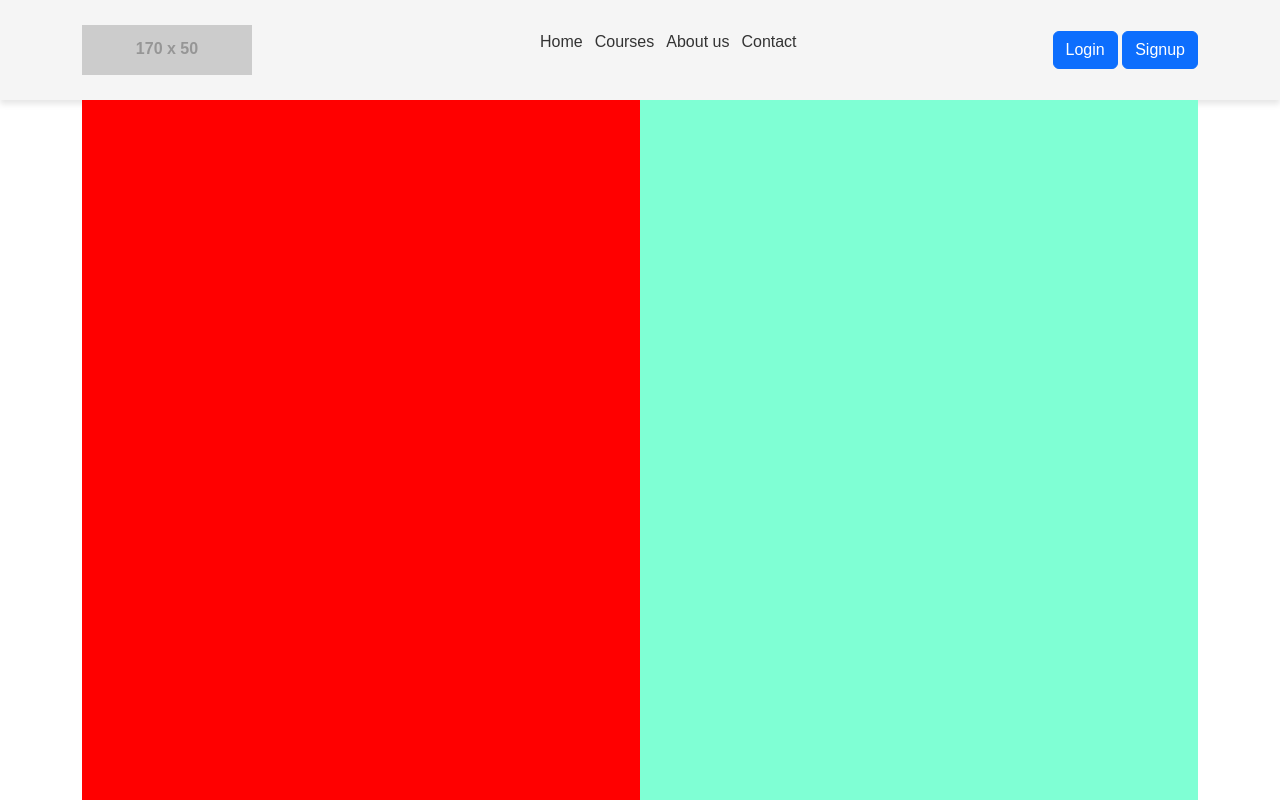
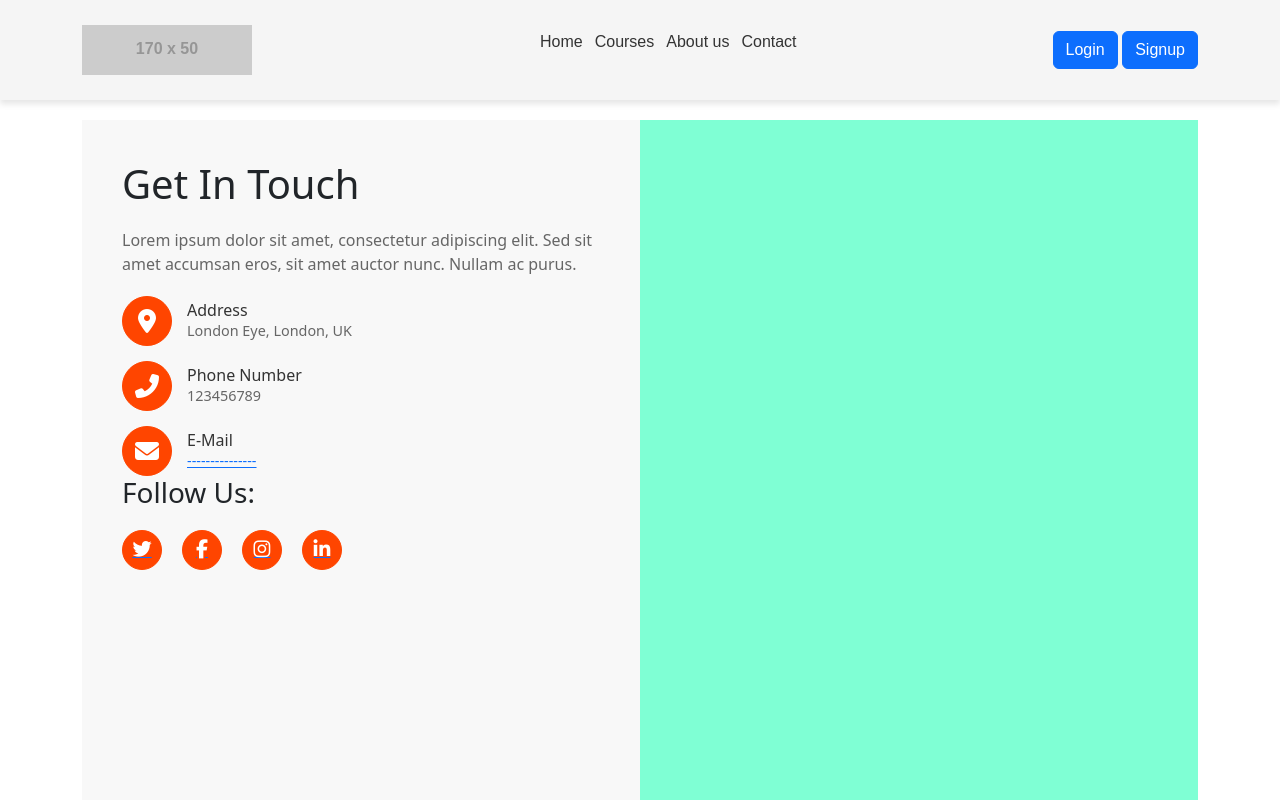
Before and after one commit to utkarsh45-a/optlit, a website built with Vite: page pages/contact.html in a window 1280 px wide. Shown: the top 800 px of the page. Built offline with nearby package versions, Linux system fonts and the light colour scheme; placeholder pictures from the web are drawn by us.

Commit message:
contact page updated

```diff
--- a/pages/contact.html
+++ b/pages/contact.html
@@ -4,7 +4,7 @@
 <head>
     <meta charset="UTF-8">
     <meta name="viewport" content="width=device-width, initial-scale=1.0">
-    <title>TechUpSkills</title>
+    <title>Document</title>
     <!-- bootstrap -->
     <link href="https://cdn.jsdelivr.net/npm/bootstrap@5.3.3/dist/css/bootstrap.min.css" rel="stylesheet">
     <link rel="stylesheet" href="../styles/navBar.css">
@@ -26,13 +26,13 @@
                         <i class="fa-solid fa-xmark fa-xl menu-close"></i>
                     </div>
                     <li><a class="nav-links" href="../index.html">Home</a></li>
-                    <li><a class="nav-links" href="../index.html#courses">Courses</a></li>
+                    <li><a class="nav-links" href="">Courses</a></li>
                     <li><a class="nav-links" href="./about.html">About us</a></li>
                     <li><a class="nav-links" href="#">Contact</a></li>
                 </ul>
                 <div class="nav-btns">
-                    <a href="./login.html"><button class="btn btn-primary btn-size">Login</button></a>
-                    <a href="./signup.html"><button class="btn btn-primary btn-size">Signup</button></a>
+                    <a href="../pages/login.html"><button class="btn btn-primary btn-size">Login</button></a>
+                    <a href="../pages/login.html"><button class="btn btn-primary btn-size">Signup</button></a>
                 </div>
                 <div class="menu">
                     <i class="fa-solid fa-bars fa-xl menu-open"></i>
@@ -41,24 +41,61 @@
         </nav>
     </header>
 
-    <!-- content section  -->
+    <!-- Content Section -->
     <div class="container">
-
         <div class="contact-container">
             <div class="get-in-touch">
+                <h1>Get In Touch</h1>
+                <p>Lorem ipsum dolor sit amet, consectetur adipiscing elit. Sed sit amet accumsan eros, sit amet auctor
+                    nunc. Nullam ac purus.</p>
 
+                <div class="contact-info">
+                    <div class="contact-item">
+                        <div class="icon"><i class="fas fa-map-marker-alt"></i></div>
+                        <div class="contact-text">
+                            <h4>Address</h4>
+                            <p>London Eye, London, UK</p>
+                        </div>
+                    </div>
+                    <div class="contact-item">
+                        <div class="icon"><i class="fas fa-phone-alt"></i></div>
+                        <div class="contact-text">
+                            <h4>Phone Number</h4>
+                            <p>123456789</p>
+                        </div>
+                    </div>
+                    <div class="contact-item">
+                        <div class="icon"><i class="fas fa-envelope"></i></div>
+                        <div class="contact-text">
+                            <h4>E-Mail</h4>
+                            <p><a href="mailto:example@domain.com">---------------</a></p>
+                        </div>
+                    </div>
+                </div>
+
+                <h3>Follow Us:</h3>
+                <div class="follow">
+                    <a href="#">
+                        <div class="icon"><i class="fab fa-twitter"></i></div>
+                    </a>
+                    <a href="#">
+                        <div class="icon"><i class="fab fa-facebook-f"></i></div>
+                    </a>
+                    <a href="#">
+                        <div class="icon"><i class="fab fa-instagram"></i></div>
+                    </a>
+                    <a href="#">
+                        <div class="icon"><i class="fab fa-linkedin-in"></i></div>
+                    </a>
+                </div>
             </div>
             <div class="send-msg">
-
+                <!-- Contact form or message area can go here -->
             </div>
         </div>
-
-
     </div>
 
-    <!-- footer  -->
-
-    <!-- Footer Section -->
+    <!-- Footer -->
     <footer class="footer">
         <div class="footer-container">
             <div class="footer-row">
@@ -69,9 +106,6 @@
                         <li><a href="#">Web Development</a></li>
                         <li><a href="#">Data Structure</a></li>
                         <li><a href="#">Operating System</a></li>
-                        <!-- <li><a href="#">Databases</a></li> -->
-
-
                     </ul>
                 </div>
                 <div class="footer-col">
@@ -101,24 +135,13 @@
                     </ul>
                 </div>
             </div>
-            <div class="social-row">
-                <!-- <ul class="social-icons">
-                          <li><a href="#"><img src="" alt="Facebook"></a></li>
-                          <li><a href="#"><img src="" alt="Instagram"></a></li>
-                          <li><a href="#"><img src="" alt="LinkedIn"></a></li>
-                          <li><a href="#"><img src="" alt="Twitter"></a></li>
-                        </ul>
-                      </div> -->
-
-                <div class="footer-bottom">
-                    <p>&copy; 2024 TechUpSkill. All rights reserved.</p>
-                </div>
+            <div class="footer-bottom">
+                <p>&copy; 2024 TechUpSkill. All rights reserved.</p>
             </div>
+        </div>
     </footer>
 
-    <!-- ---------------------------javascript-------------------------------- -->
     <script src="../scripts/contact.js"></script>
-    <!-- navBar  -->
     <script src="../scripts/navBar.js"></script>
 </body>
 
--- a/styles/contact.css
+++ b/styles/contact.css
@@ -1,38 +1,94 @@
+/* Contact Container */
 .contact-container {
     width: 100%;
     height: calc(100vh - 100px);
     display: flex;
+    margin: 20px 0;
 }
 
+/* Get In Touch Section */
 .get-in-touch {
     width: 50%;
     height: 100%;
-    background-color: red;
+    padding: 40px;
+    background-color: #f8f8f8;
 }
 
+.get-in-touch h1 {
+    margin-bottom: 20px;
+}
+
+.get-in-touch p {
+    font-size: 1rem;
+    color: #666;
+    margin-bottom: 20px;
+}
+
+.contact-info {
+    display: flex;
+    flex-direction: column;
+    gap: 15px;
+}
+
+/* Contact Item Styling */
+.contact-item {
+    display: flex;
+    align-items: center;
+    gap: 15px;
+}
+
+.icon {
+    border-radius: 50%;
+    border: 1px solid orangered;
+    background-color: orangered;
+    width: 50px;
+    height: 50px;
+    display: flex;
+    justify-content: center;
+    align-items: center;
+    color: #fff;
+    font-size: 1.5rem;
+}
+
+.contact-text h4 {
+    margin: 0;
+    font-size: 1rem;
+    color: #333;
+}
+
+.contact-text p {
+    margin: 0;
+    font-size: 0.9rem;
+    color: #666;
+}
+
+/* Follow Us Section */
+.follow {
+    display: flex;
+    gap: 20px;
+    margin-top: 20px;
+}
+
+.follow .icon {
+    width: 40px;
+    height: 40px;
+    font-size: 1.2rem;
+}
+
+/* Send Message Section */
 .send-msg {
     width: 50%;
     height: 100%;
     background-color: aquamarine;
 }
 
-
-
-
-
-
-
-/* media query for responsiveness */
-
-@media (max-width:770px) {
+/* Media Query for Responsiveness */
+@media (max-width: 770px) {
     .contact-container {
         flex-direction: column-reverse;
     }
 
-    .get-in-touch {
-        width: 100%;
-    }
-
+    .get-in-touch,
     .send-msg {
         width: 100%;
     }
```
